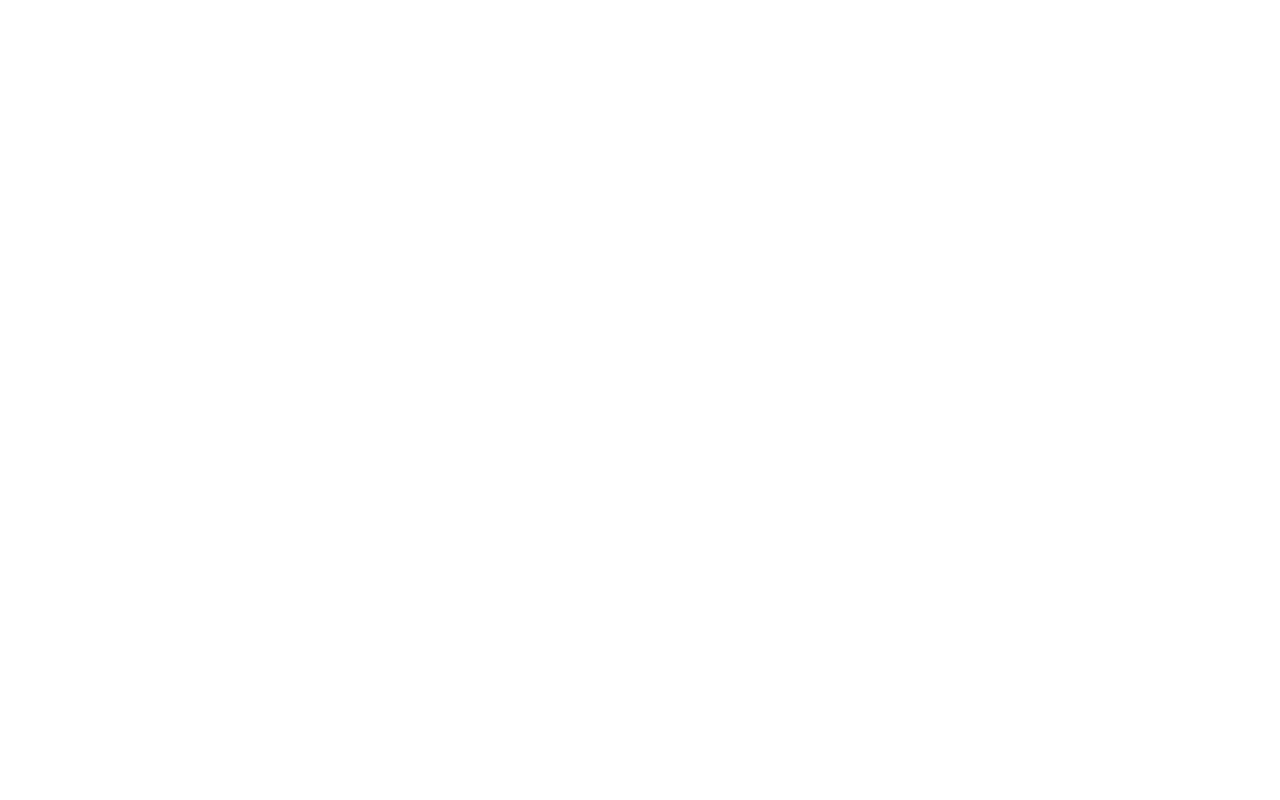
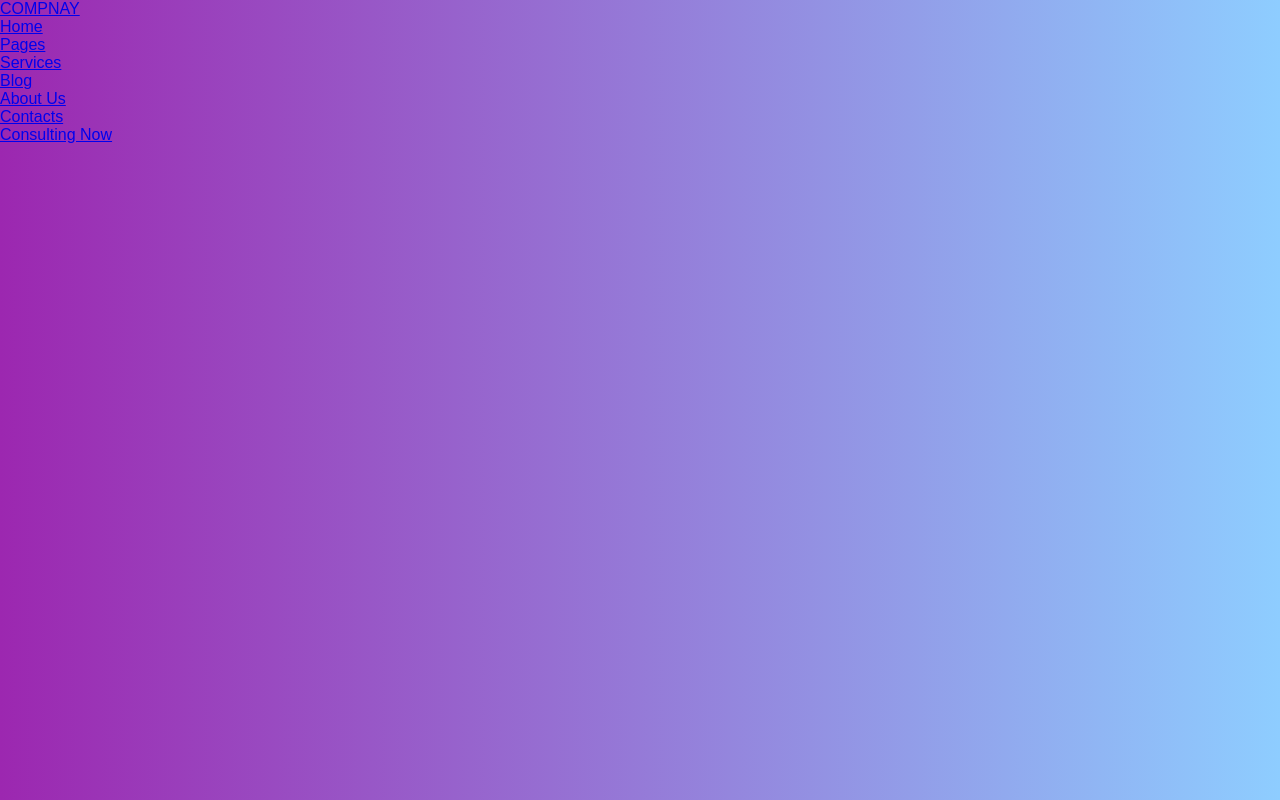
Before and after one commit to akied39/Front-End-Developer-Project-Task, a plain HTML site: page Index.html in a window 1280 px wide. Drawn offline with Linux system fonts and the light colour scheme.

Commit message:
first commit

```diff
--- a/Index.html
+++ b/Index.html
@@ -6,7 +6,23 @@
 <head>
 <body>
 	<div class="main">
+		<nav>
+			<div class ="logo">
 
+			</div>
+			<div class="nav-link">
+				<ul>
+					<li><a href="#">COMPNAY</a> </li>
+					<li><a href="#">Home</a> </li>
+					<li><a href="#">Pages</a> </li>
+					<li><a href="#">Services</a> </li>
+					<li><a href="#">Blog</a> </li>
+					<li><a href="#">About Us</a> </li>
+					<li><a href="#">Contacts</a> </li>
+					<li><a href="#">Consulting Now</a> </li>
+				</ul>
+			</div>
+		</nav>
 	</div>
 
 </body>
--- a/style.css
+++ b/style.css
@@ -1,2 +1,12 @@
-body{
-	bacground:
+*{
+	margin: 0;
+	padding: 0;
+	font-family: sans-serif;
+}
+.main{
+	width: 100%;
+	height: 100vh;
+	position: relative;
+	overflow: hidden;
+	background: linear-gradient(to right, #9c27b0,#8ecdff);
+}
```
